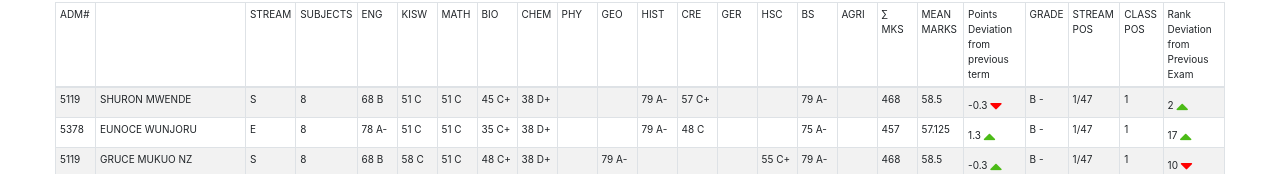
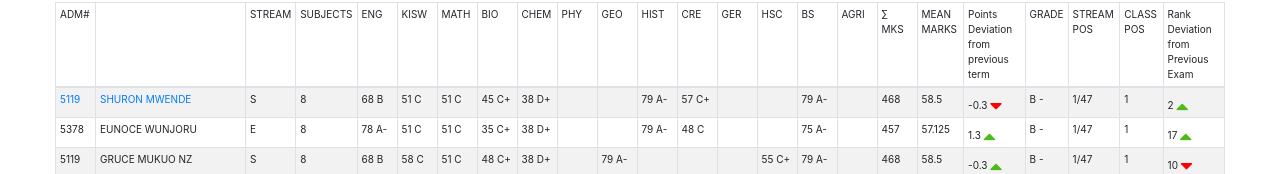
Before and after one commit to Saworieza/SMS-UI-Components, a plain HTML site: page examresults.html in a window 1280 px wide. Shown: the part 200-374 px from the top of the page. Drawn offline with nearby package versions, Linux system fonts and the light colour scheme.

Commit message:
results changed to index and linkt to student

```diff
--- a/examresults.html
+++ b/examresults.html
@@ -56,8 +56,8 @@
 					</thead>
 					<tbody>
 						<tr>
-							<td>5119</td>
-							<td>SHURON MWENDE</td>
+							<td><a href="student.html">5119</a></td>
+							<td><a href="student.html">SHURON MWENDE</a></td>
 							<td>S</td>
 							<td>8</td>
 							<td>68 B</td>
```
Also changed, not shown: index.html (renamed from results.html).
